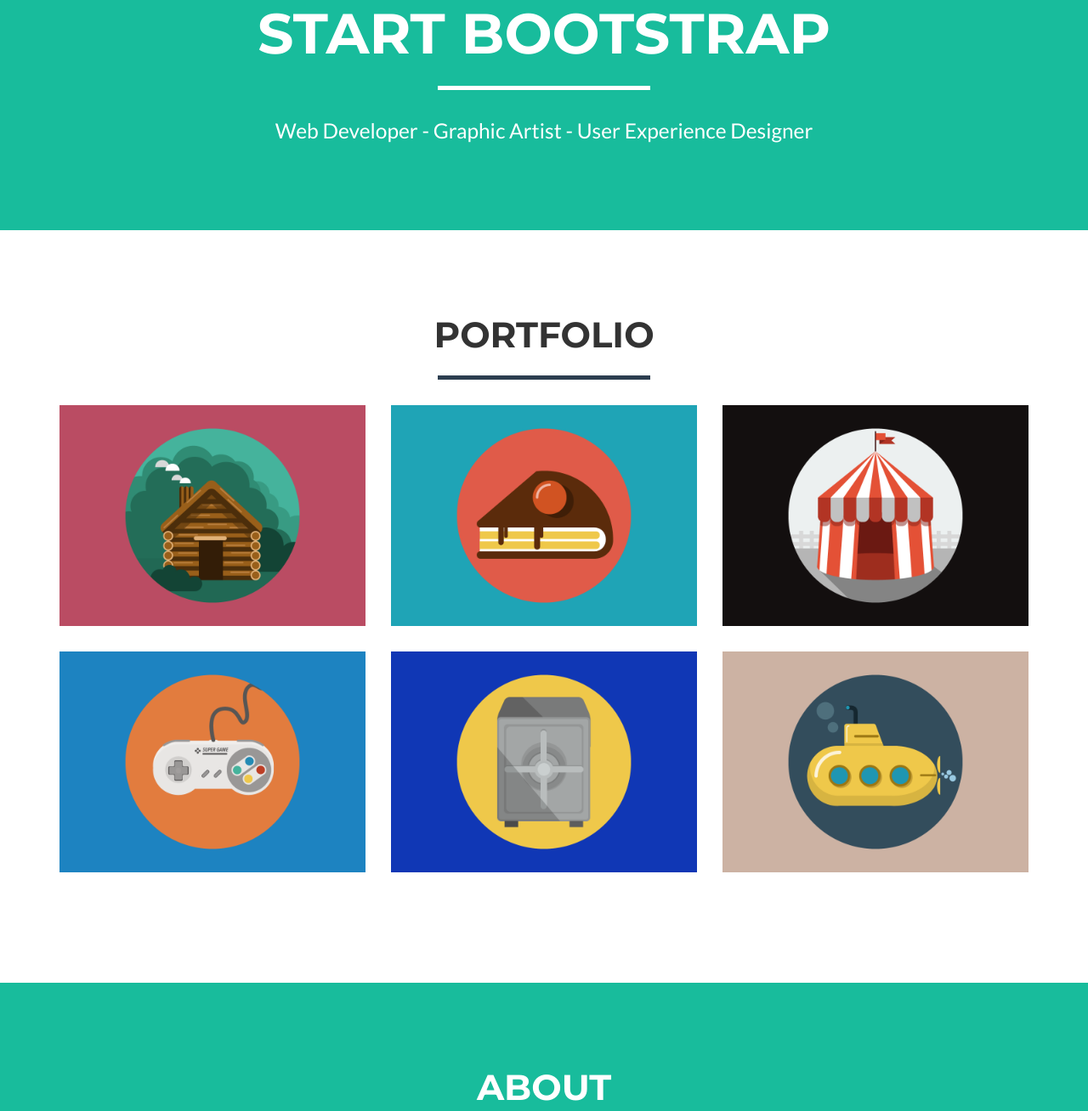
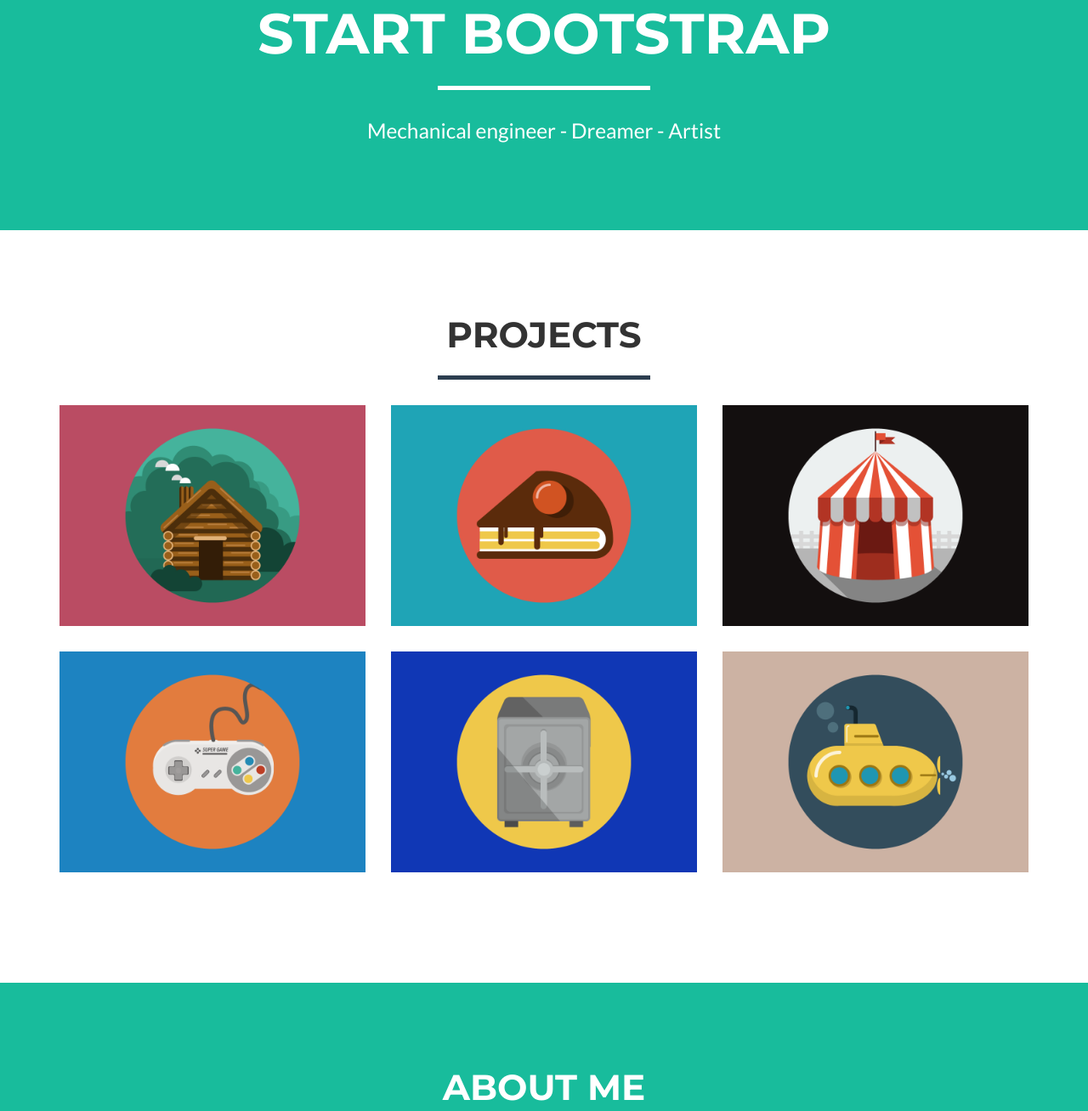
Before and after one commit to SparshShrivastava/SparshShrivastava.github.io, a website: page index.html in a window 1280 px wide. Shown: the part 473-1781 px from the top of the page at 85% size. Drawn offline with nearby package versions, Linux system fonts and the light colour scheme.

Commit message:
index changes

```diff
--- a/index.html
+++ b/index.html
@@ -76,7 +76,7 @@
                     <div class="intro-text">
                         <h1 class="name">Start Bootstrap</h1>
                         <hr class="star-light">
-                        <span class="skills">Web Developer - Graphic Artist - User Experience Designer</span>
+                        <span class="skills">Mechanical engineer - Dreamer - Artist</span>
                     </div>
                 </div>
             </div>
@@ -88,7 +88,7 @@
         <div class="container">
             <div class="row">
                 <div class="col-lg-12 text-center">
-                    <h2>Portfolio</h2>
+                    <h2>Projects</h2>
                     <hr class="star-primary">
                 </div>
             </div>
@@ -162,7 +162,7 @@
         <div class="container">
             <div class="row">
                 <div class="col-lg-12 text-center">
-                    <h2>About</h2>
+                    <h2>About Me</h2>
                     <hr class="star-light">
                 </div>
             </div>
```
